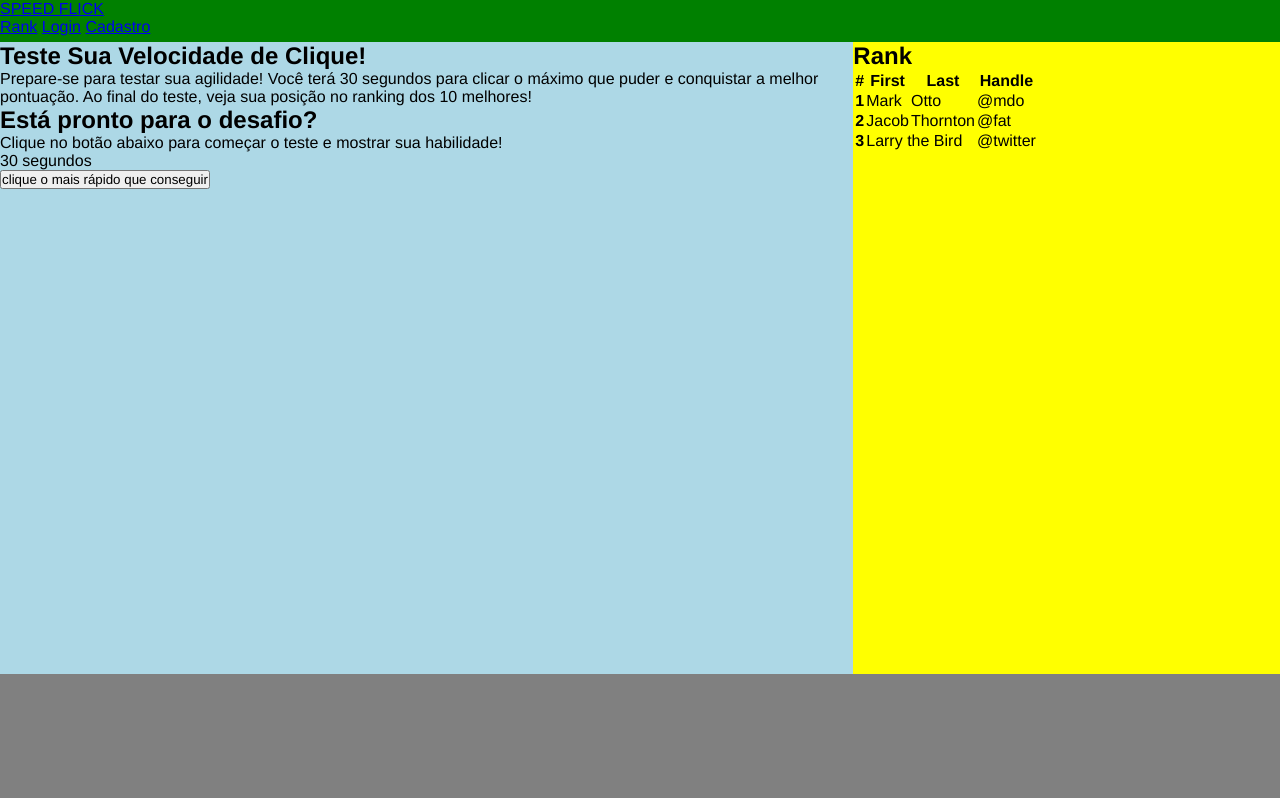
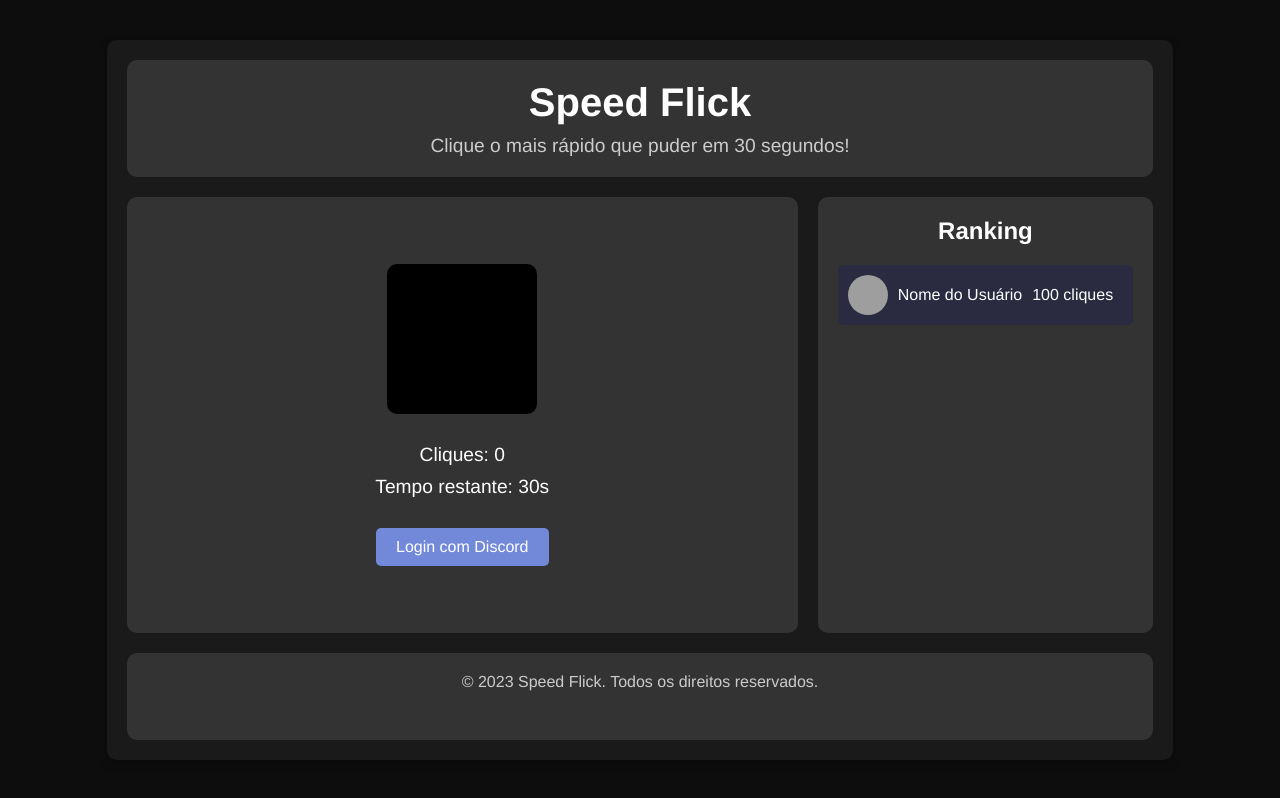
Before and after one commit to EduardovJS/speedflick, a plain HTML site: page frontend/index.html in a window 1280 px wide. Drawn offline with Linux system fonts and the light colour scheme; grey boxes are pictures that could not be loaded.

Commit message:
front end

```diff
--- a/frontend/index.html
+++ b/frontend/index.html
@@ -12,66 +12,37 @@
     />
     <title>Speed Flick</title>
   </head>
-  <body class="container">
+  <body>
+    <div class="container">
       <header>
-      <a class="logo" href="#"> SPEED FLICK </a>
-      <nav class="navbar">
-        <a class="items-navbar" href="#">Rank</a>
-        <a class="items-navbar" href="#">Login</a>
-        <a class="items-navbar" href="#">Cadastro</a>
-      </nav>
+        <h1>Speed Flick</h1>
+        <p>Clique o mais rápido que puder em 30 segundos!</p>
       </header>
       <main>
-      <section>
-        <div class="hero-text">
-          <h1>Teste Sua Velocidade de Clique!</h1>
-          <p>
-            Prepare-se para testar sua agilidade! Você terá 30 segundos para
-            clicar o máximo que puder e conquistar a melhor pontuação. Ao final
-            do teste, veja sua posição no ranking dos 10 melhores!
-          </p>
-          <h1>Está pronto para o desafio?</h1>
-          <p>
-            Clique no botão abaixo para começar o teste e mostrar sua
-            habilidade!
-          </p>
-          <p class="timer">30 segundos</p>
+        <div id="click-box"></div>
+        <div class="game-info">
+          <p>Cliques: <span id="click-count">0</span></p>
+          <p>Tempo restante: <span id="timer">30</span>s</p>
         </div>
-      </section>
-      <button>clique o mais rápido que conseguir</button>
+        <button id="login-button">Login com Discord</button>
       </main>
       <aside>
-      <h1>Rank</h1>
-      <table class="table">
-        <thead>
-          <tr>
-            <th scope="col">#</th>
-            <th scope="col">First</th>
-            <th scope="col">Last</th>
-            <th scope="col">Handle</th>
-          </tr>
-        </thead>
-        <tbody>
-          <tr>
-            <th scope="row">1</th>
-            <td>Mark</td>
-            <td>Otto</td>
-            <td>@mdo</td>
-          </tr>
-          <tr>
-            <th scope="row">2</th>
-            <td>Jacob</td>
-            <td>Thornton</td>
-            <td>@fat</td>
-          </tr>
-          <tr>
-            <th scope="row">3</th>
-            <td colspan="2">Larry the Bird</td>
-            <td>@twitter</td>
-          </tr>
-        </tbody>
-      </table>
+        <h2>Ranking</h2>
+        <ul id="ranking">
+          <li>
+            <img
+              src="https://cdn.discordapp.com/avatars/USER_ID/USER_AVATAR.png"
+              alt="Foto do usuário"
+            />
+            <span>Nome do Usuário</span>
+            <span>100 cliques</span>
+          </li>
+        </ul>
       </aside>
-    <footer></footer>
+      <footer>
+        <p>&copy; 2023 Speed Flick. Todos os direitos reservados.</p>
+      </footer>
+    </div>
+    <script src="script.js"></script>
   </body>
 </html>
--- a/frontend/style.css
+++ b/frontend/style.css
@@ -5,39 +5,145 @@
   font-family: "Helvetica Neue", sans-serif;
 }
 
+body {
+  background-color: #0d0d0d;
+  color: #fff;
+  display: flex;
+  justify-content: center;
+  align-items: center;
+  height: 100vh;
+}
+
 .container {
-  background-color: #0c2340;
-  height: 100vh;
-  width: 100vw;
   display: grid;
   grid-template-columns: 2fr 1fr;
   grid-template-rows: 1fr 15fr 3fr;
+  gap: 20px;
+  height: 90vh;
+  padding: 20px;
+  background-color: #1a1a1a;
+  border-radius: 10px;
+  box-shadow: 0 4px 10px rgba(0, 0, 0, 0.3);
 }
 
 header {
-  background-color: green;
-  height: 100%;
-  width: 100%;
   grid-column: 1 / span 2;
   grid-row: 1 / 2;
+  text-align: center;
+  padding: 20px;
+  background-color: #333333;
+  border-radius: 10px;
+}
+
+header h1 {
+  font-size: 2.5rem;
+  margin-bottom: 10px;
+}
+
+header p {
+  font-size: 1.2rem;
+  color: #ccc;
+}
+
+main {
+  grid-column: 1 / 2;
+  grid-row: 2 / 3;
+  display: flex;
+  flex-direction: column;
+  align-items: center;
+  justify-content: center;
+  background-color: #333333;
+  padding: 20px;
+  border-radius: 10px;
+}
+
+#click-box {
+  width: 150px;
+  height: 150px;
+  background-color: black;
+  border-radius: 10px;
+  cursor: pointer;
+}
+
+#click-box:active {
+  background-color: white;
+}
+
+.game-info {
+  margin-top: 20px;
+  text-align: center;
+}
+
+.game-info p {
+  font-size: 1.2rem;
+  margin: 10px 0;
+}
+
+#login-button {
+  margin-top: 20px;
+  padding: 10px 20px;
+  font-size: 1rem;
+  background-color: #7289da;
+  color: #fff;
+  border: none;
+  border-radius: 5px;
+  cursor: pointer;
+  transition: background-color 0.2s;
+}
+
+#login-button:hover {
+  background-color: #5b6eae;
 }
 
 aside {
-  background-color: yellow;
   grid-column: 2 / 3;
   grid-row: 2 / 3;
+  background-color: #333333;
+  padding: 20px;
+  border-radius: 10px;
 }
 
-main {
-  background-color: lightblue;
-  grid-column: 1 / 2;
-  grid-row: 2 / 3;
+aside h2 {
+  font-size: 1.5rem;
+  margin-bottom: 20px;
+  text-align: center;
+}
+
+#ranking {
+  list-style: none;
+}
+
+#ranking li {
+  display: flex;
+  align-items: center;
+  margin-bottom: 15px;
+  background-color: #2a2a40;
+  padding: 10px;
+  border-radius: 5px;
+}
+
+#ranking li img {
+  width: 40px;
+  height: 40px;
+  border-radius: 50%;
+  margin-right: 10px;
+}
+
+#ranking li span {
+  font-size: 1rem;
+  margin-right: 10px;
 }
 
 footer {
-  background-color: gray;
-  height: 100%;
-  width: 100%;
   grid-column: 1 / span 2;
   grid-row: 3 / 4;
+  text-align: center;
+  padding: 20px;
+  background-color: #333333;
+  border-radius: 10px;
 }
+
+footer p {
+  font-size: 1rem;
+  color: #ccc;
+}
```
Lines whose indentation alone changed are shown as unchanged.
